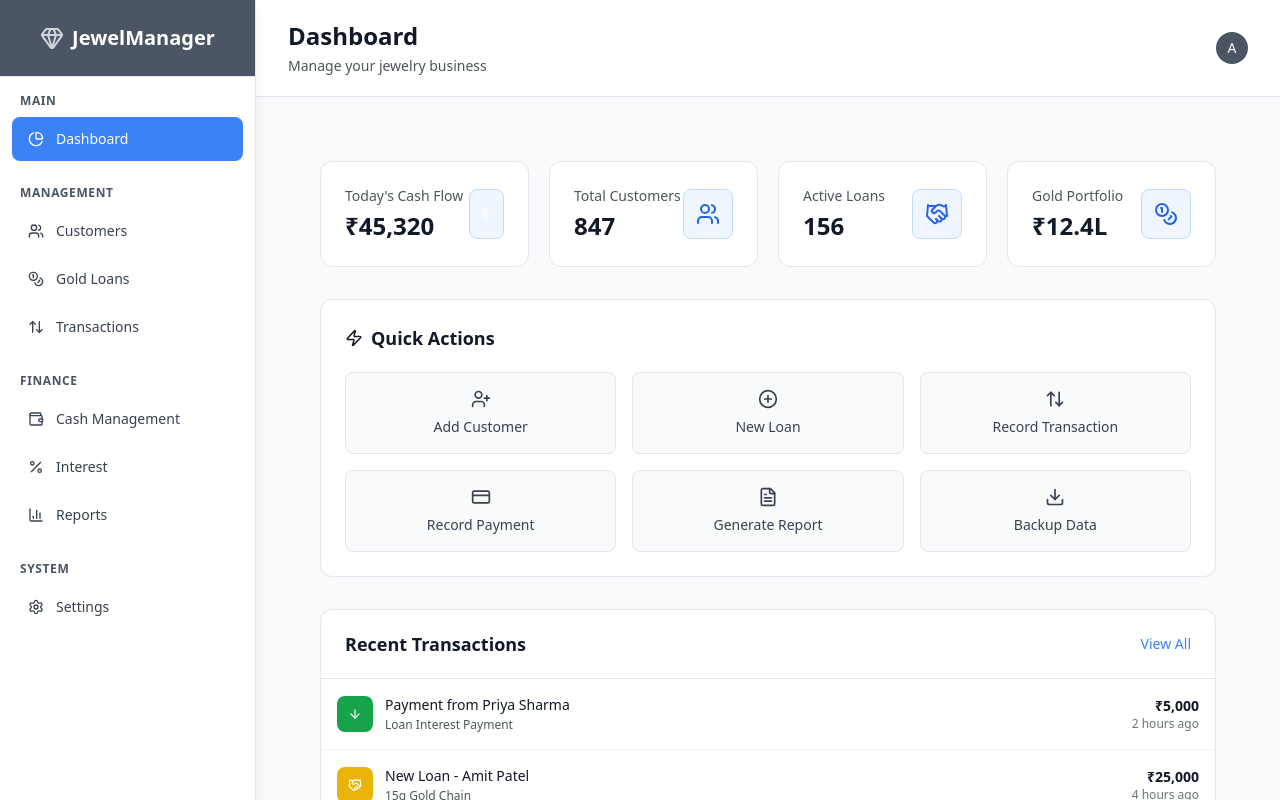
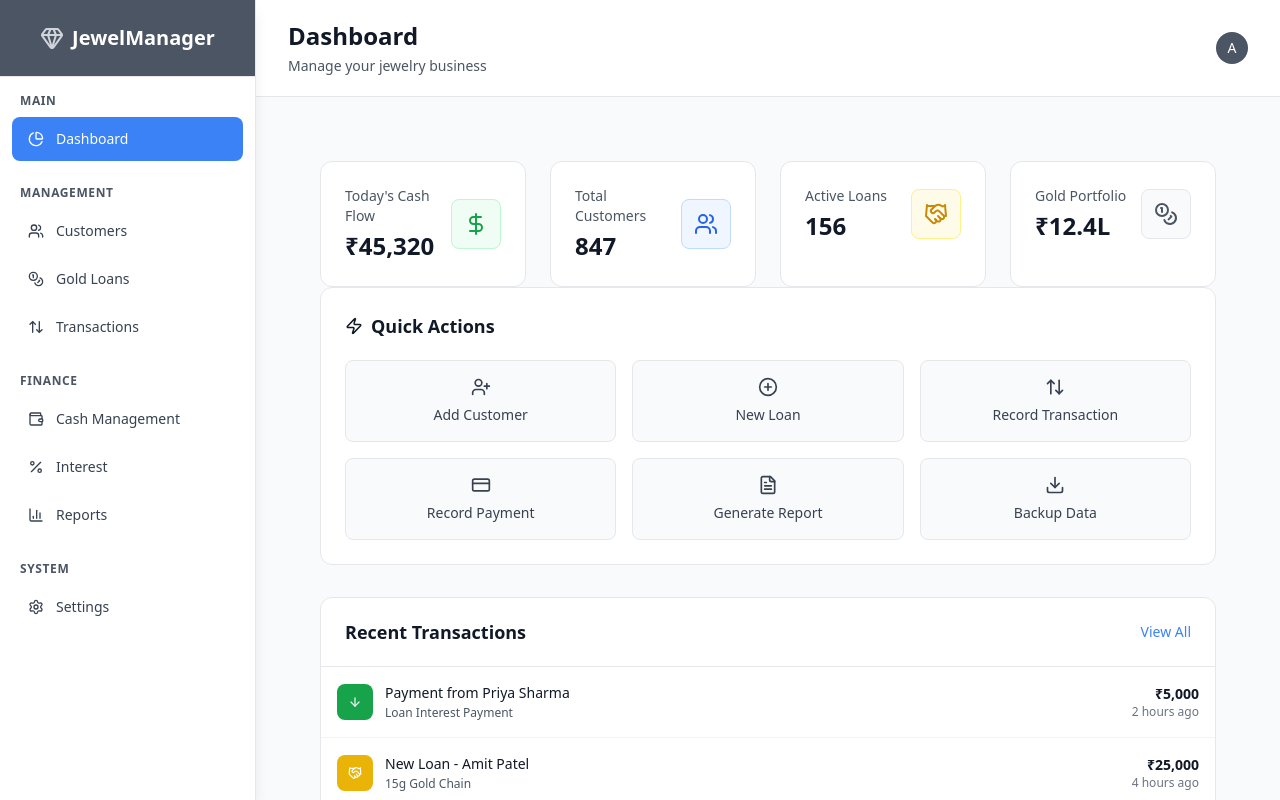
Before and after one commit to neha089/Project_1_jewellers, a React (Vite) app in the folder react/: page / in a window 1280 px wide. Shown: the top 800 px of the page. Built offline with nearby package versions, Linux system fonts and the light colour scheme.

Commit message:
little fixes on dashboard and customer

```diff
--- a/react/src/components/CustomerManagement.jsx
+++ b/react/src/components/CustomerManagement.jsx
@@ -221,7 +221,7 @@ const CustomerManagement = () => {
             )}
           </div>
         ) : viewMode === 'grid' ? (
-          <div className="grid grid-cols-3 md:grid-cols-2 xl:grid-cols-3 gap-6">
+          <div className="grid grid-cols md:grid-cols-2 xl:grid-cols-3 gap-6">
             {filteredCustomers.map((customer) => (
               <CustomerCard
                 key={customer.id}
--- a/react/src/components/StatsCard.jsx
+++ b/react/src/components/StatsCard.jsx
@@ -5,7 +5,9 @@ const StatsCard = ({ icon: Icon, title, value, subtitle, color = "blue" }) => {
     blue: "bg-blue-50 text-blue-600 border-blue-200",
     green: "bg-green-50 text-green-600 border-green-200",
     purple: "bg-purple-50 text-purple-600 border-purple-200",
-    orange: "bg-orange-50 text-orange-600 border-orange-200"
+    orange: "bg-orange-50 text-orange-600 border-orange-200",
+    gray: "bg-gray-50 text-gray-600 border-gray-200",
+    yellow: "bg-yellow-50 text-yellow-600 border-yellow-200"
   };
 
   return (
--- a/react/src/pages/Dashboard.jsx
+++ b/react/src/pages/Dashboard.jsx
@@ -1,8 +1,7 @@
 import React, { useState, useEffect } from 'react';
-import { Users, Coins, Handshake, ArrowDown, UserPlus, CheckCircle, AlertTriangle, Clock } from 'lucide-react';
+import { Users, Coins, Handshake, ArrowDown, UserPlus, CheckCircle, AlertTriangle, Clock, DollarSign } from 'lucide-react';
 
-
-import StatCard from '../components/StatsCard';
+import StatsCard from '../components/StatsCard';
 import QuickActions from '../components/QuickActions';
 import DataCard from '../components/DataCard';
 import DataListItem from '../components/DataListItem';
@@ -31,8 +30,8 @@ const Dashboard = () => {
     title: "Today's Cash Flow",
     value: "₹45,320",
     change: "+12.5%",
-      icon: () => <span className="text-white">₹</span>,
-      iconBg: "bg-green-600",
+    icon: DollarSign, // Use DollarSign icon
+    color: "green",
     changeType: "positive"
   },
   {
@@ -40,7 +39,7 @@ const Dashboard = () => {
     value: "847",
     change: "23 new",
     icon: Users,
-      iconBg: "bg-blue-500",
+    color: "blue",
     changeType: "positive"
   },
   {
@@ -48,7 +47,7 @@ const Dashboard = () => {
     value: "156",
     change: "5 overdue",
     icon: Handshake,
-      iconBg: "bg-yellow-500",
+    color: "yellow",
     changeType: "negative"
   },
   {
@@ -56,11 +55,10 @@ const Dashboard = () => {
     value: "₹12.4L",
     change: "Total value",
     icon: Coins,
-      iconBg: "bg-gray-600",
+    color: "gray",
     changeType: "neutral"
   }
 ];
-
   const recentTransactions = [
     {
       icon: ArrowDown,
@@ -135,9 +133,15 @@ const Dashboard = () => {
 
         <main className="p-8">
           {/* Stats Grid */}
-          <div className="grid grid-cols-4 gap-5 mb-8">
-            {statsData.map((stat, index) => (
-              <StatCard key={index} {...stat} />
+<div className="grid grid-cols sm:grid-cols-2 lg:grid-cols-4 gap-6">  {statsData.map((stat, index) => (
+    <StatsCard
+      key={index}
+      icon={stat.icon}
+      title={stat.title}
+      value={stat.value}
+      subtitle={stat.subtitle}
+      color={stat.color}
+    />
   ))}
 </div>
 
```
Lines whose indentation alone changed are shown as unchanged.
